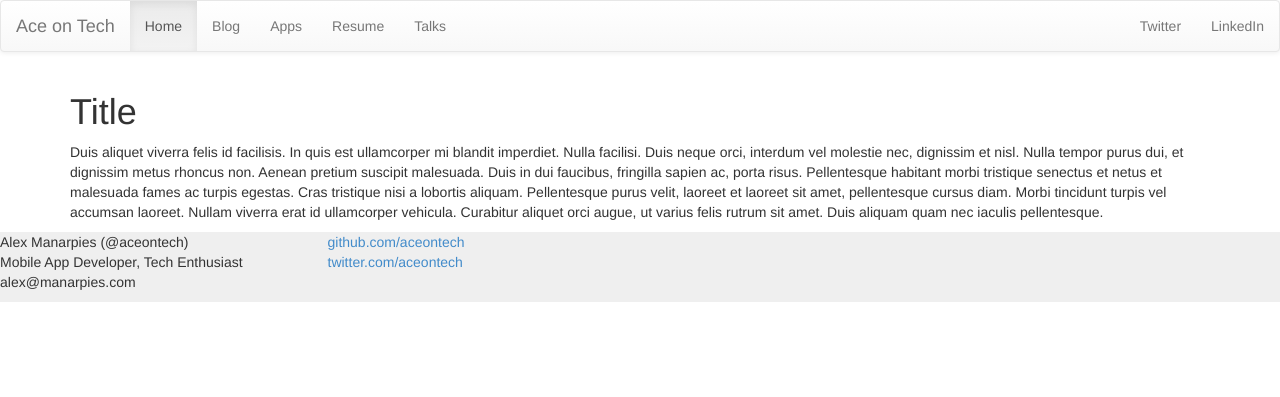
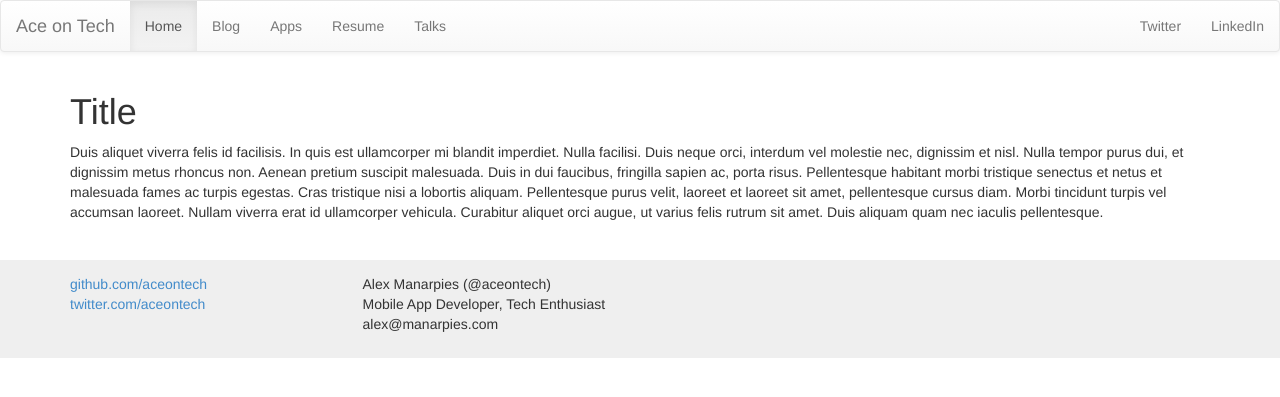
Before and after one commit to aceontech/aceontech.github.io, a Jekyll site: the page built from index.html, in a window 1280 px wide. Shown: the top 397 px of the page. Built offline with Jekyll 4.4.1, drawn with Linux system fonts in a browser that asks for light colours; Markdown is read by kramdown in place of the engine named in the settings.

Commit message:
Format footer

```diff
--- a/_layouts/default.html
+++ b/_layouts/default.html
@@ -52,23 +52,25 @@
             {{ content }}
         </div>
 
-        <div class="footer">
+        <footer>
+            <div class="container">
                 <div class="row">
-                <div class="col-md-3">
+                    <div class="col-sm-3">
+                        <p>
+                            <a href="https://github.com/yourusername">github.com/aceontech</a><br />
+                            <a href="https://twitter.com/yourusername">twitter.com/aceontech</a><br />
+                        </p>
+                    </div>
+                    <div class="col-sm-9">
                         <p>
                             Alex Manarpies (@aceontech)<br />
                             Mobile App Developer, Tech Enthusiast<br />
                             alex@manarpies.com
                         </p>
                     </div>
-                <div class="col-md-9">
-                    <p>
-                        <a href="https://github.com/yourusername">github.com/aceontech</a><br />
-                        <a href="https://twitter.com/yourusername">twitter.com/aceontech</a><br />
-                    </p>
                 </div>
             </div>
-        </div>
+        </footer>
 
         <!-- Scripts -->
         <script src="/assets/js/jquery-1.10.2.js"></script>
--- a/assets/css/main.css
+++ b/assets/css/main.css
@@ -4,6 +4,11 @@
 /*
 /*****************************************************************************/
 
-.footer {
+footer {
     background-color: #EFEFEF;
+
+    margin-top: 2em;
+
+    padding-top: 1em;
+    padding-bottom: 1em;
 }
```
Lines whose indentation alone changed are shown as unchanged.
